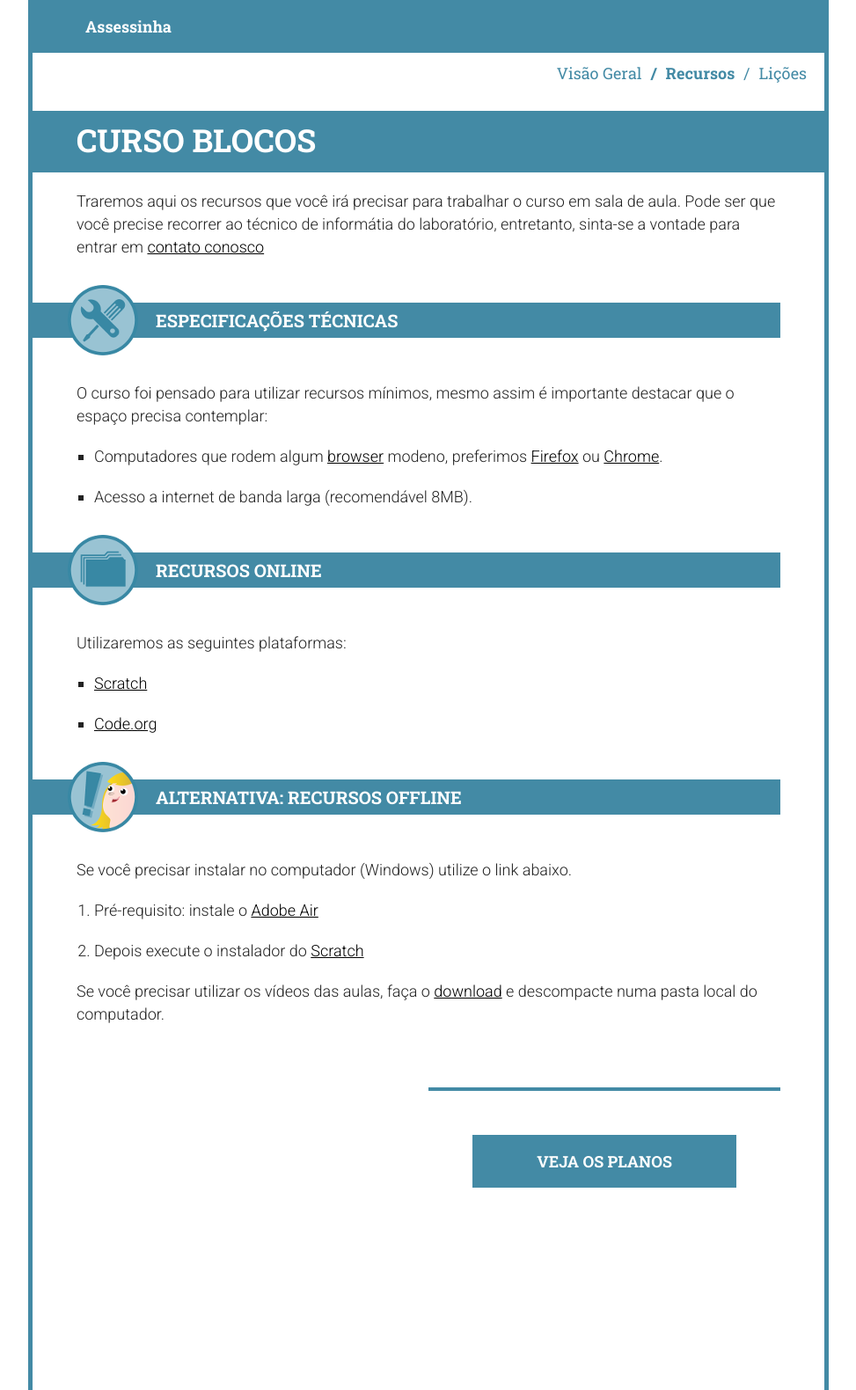
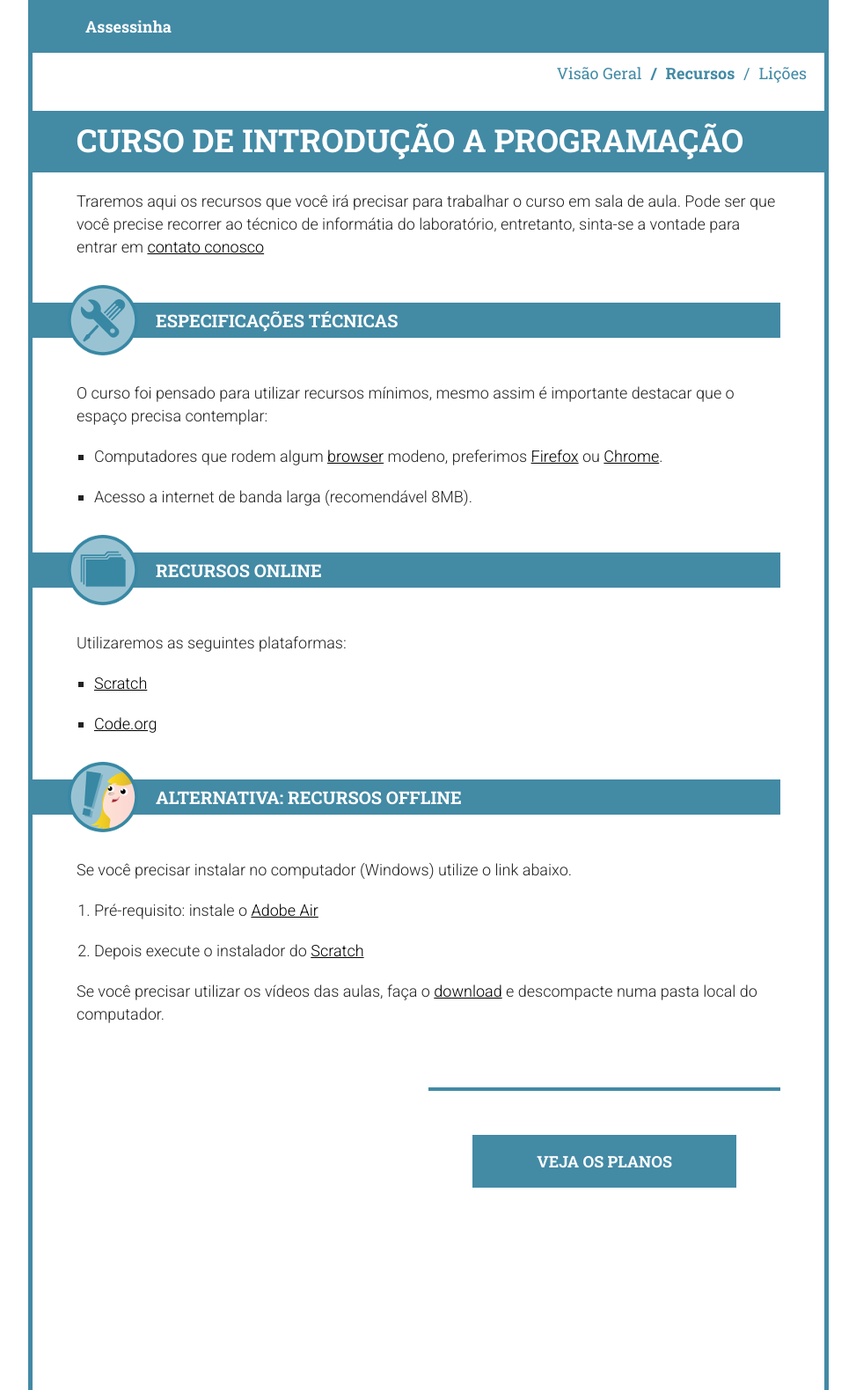
Before and after one commit to maluta/acessinha-playground, a Jekyll site: the page built from recursos.md, in a window 1280 px wide. Shown: the whole page at 88% size, without its empty margins (153-1126 px from the left). Built offline with Jekyll 4.4.1, drawn with Linux system fonts in a browser that asks for light colours; nearby versions of some CDN libraries; library files that are not in the unit come from our copies.

Commit message:
fixes IV

```diff
--- a/_layouts/recursos.html
+++ b/_layouts/recursos.html
@@ -27,7 +27,7 @@
 
 <article class="content">
 
-    <h1>Curso Blocos</h1>
+    <h1>CURSO DE INTRODUÇÃO A PROGRAMAÇÃO</h1>
 
     <div >
 
```
